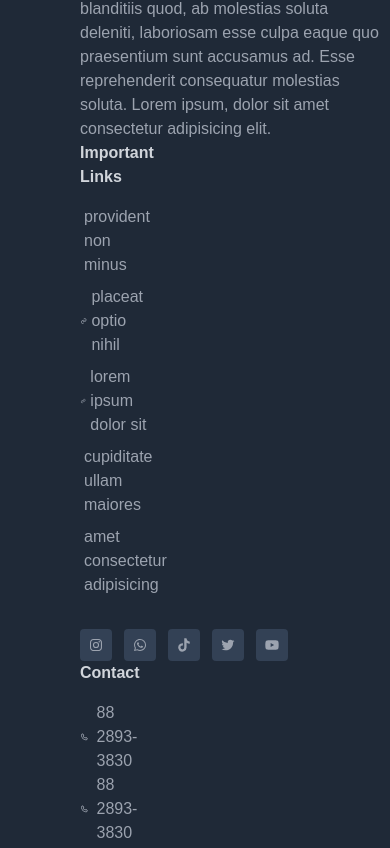
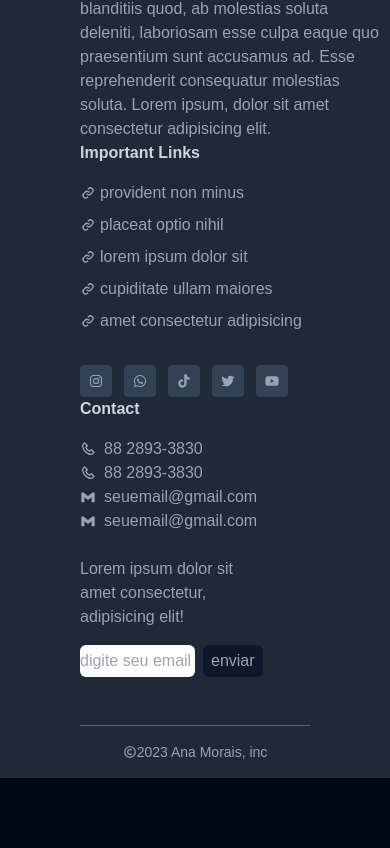
Before and after one commit to anamoraisdev/Movie, a React (Vite) app: page / in a window 390 px wide. Shown: the part 1975-2823 px from the top of the page. After the commit the page ends 2753 px from the top, so only its background shows below. Built offline with nearby package versions, Linux system fonts and the light colour scheme; no server answers.

Commit message:
responsive footer

```diff
--- a/src/components/footer.tsx
+++ b/src/components/footer.tsx
@@ -4,14 +4,14 @@ const Footer = () => {
     return (
         <div className="bg-gray-800 px-20 pt-20 pb-4 flex flex-col gap-2 ">
 
-            <div className="flex text-gray-400 justify-between flex-col">
+            <div className="flex text-gray-400 justify-between flex-col md:flex-row md:flex-wrap lg:flex-row lg:flex-wrap xl:flex-row xl:flex-wrap">
                 <div className="flex flex-col gap-4 max-w-[600px] min-w-[300px]">
                     <h1 className="font-bold text-gray-300 text-medium">LOGO</h1>
                     <p className="">Lorem ipsum dolor sit amet consectetur adipisicing elit. Consequuntur obcaecati nesciunt distinctio aperiam? Ullam, aliquid incidunt.Lorem ipsum dolor sit amet consectetur, adipisicing elit. oMaxime cum blanditiis quod, ab molestias soluta deleniti, laboriosam esse culpa eaque quo praesentium sunt accusamus ad. Esse reprehenderit consequatur molestias soluta. Lorem ipsum, dolor sit amet consectetur adipisicing elit.</p>
 
                 </div>
 
-                <div className="flex flex-col gap-4 max-w-[30%] min-w-[30%]">
+                <div className="flex flex-col gap-4 ">
                     <h1 className="font-bold text-gray-300">Important Links</h1>
                     <div className="flex flex-col gap-2">
                         <div className="flex items-center gap-1 hover:underline">
@@ -44,7 +44,7 @@ const Footer = () => {
                     </div>
                 </div>
 
-                <div className=" flex flex-col gap-4 max-w-[30%] min-w-[30%] ">
+                <div className=" flex flex-col gap-4 ">
                     <h1 className="font-bold text-gray-300">Contact</h1>
                     <div className="flex flex-col gap-6">
                         <div>
```
